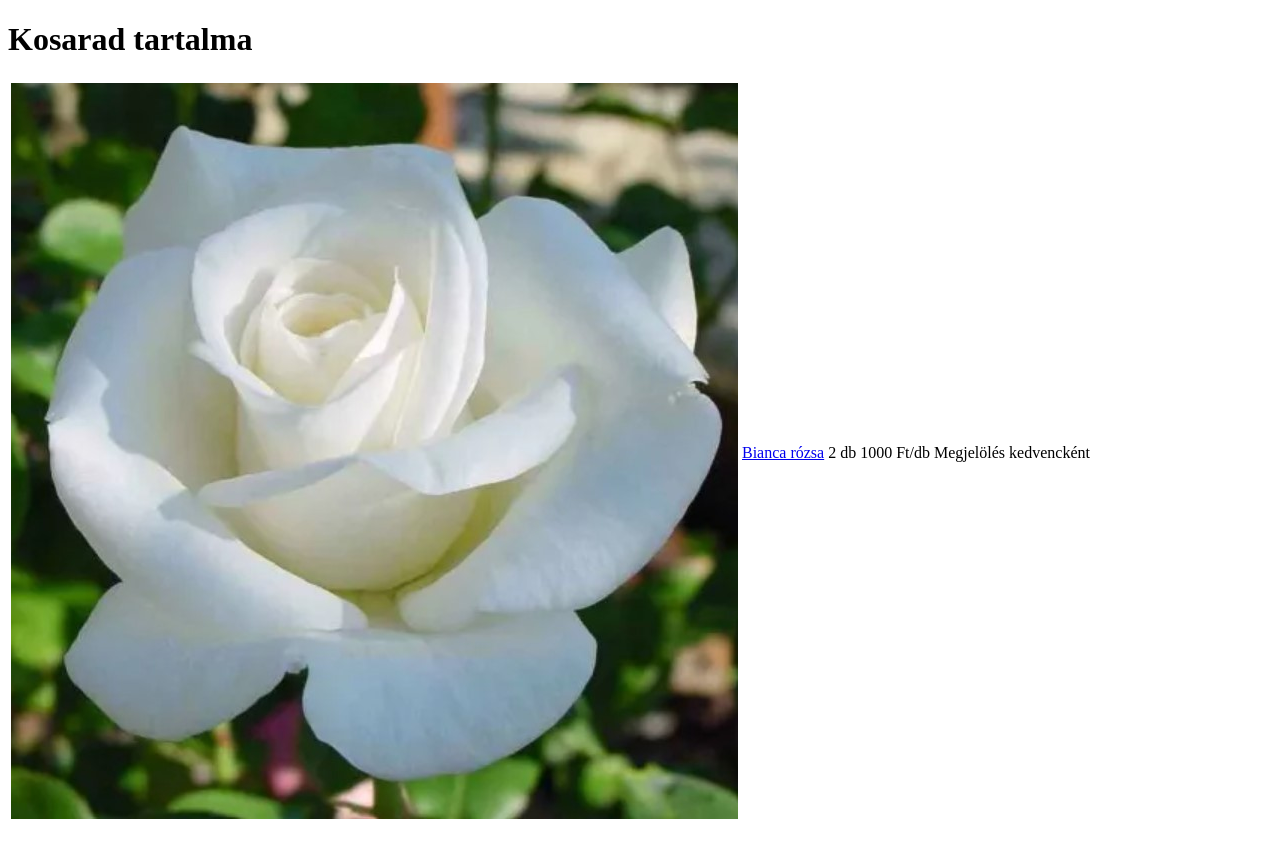
After one commit to dsdsgege/Webterv---projektmunka, a PHP site: page /cart.html in a window 1280 px wide. The commit adds this page. Run offline with PHP 8.4, Linux system fonts and the light colour scheme.

Commit message:
cart
Elkezdtem a cart-ot, de valamiért nem működik rá pl hogy #cart table { } css

```diff
--- /dev/null
+++ b/cart.html
@@ -0,0 +1,56 @@
+<!DOCTYPE html>
+<html lang="en">
+<head>
+    <meta charset="UTF-8">
+    <meta name="viewport" content="width=device-width, initial-scale=1.0">
+    <title>Kosár</title>
+</head>
+<body id="cart">
+    <header>
+
+
+    </header>
+
+    <main>
+        <h1>Kosarad tartalma</h2>
+            <div id="cart_table">
+                <table>
+
+                    <tr>
+                        <td class="cart_img"> <img src="img/rozsak/bianca.jpg" alt="bianca rozsa"></td>
+                        <td class="cart_product"> <a href="#bianca">Bianca rózsa</a></td>
+                        <td class="cart_quantity"> 2 db</td>
+                        <td class="cart_price">1000 Ft/db</td>
+                        <td class="favorite">Megjelölés kedvencként</td>
+                    </tr>
+                    <tr>
+                        <td class="cart_img"></td>
+                        <td class="cart_product"></td>
+                        <td class="cart_quantity"></td>
+                        <td class="cart_price"></td>
+                        <td class="favorite"></td>
+                    </tr>
+                    <tr>
+                        <td class="cart_img"></td>
+                        <td class="cart_product"></td>
+                        <td class="cart_quantity"></td>
+                        <td class="cart_price"></td>
+                        <td class="favorite"></td>
+                    </tr>
+                    <tr>
+                        <td class="cart_img"></td>
+                        <td class="cart_product"></td>
+                        <td class="cart_quantity"></td>
+                        <td class="cart_price"></td>
+                        <td class="favorite"></td>
+                    </tr>
+
+
+
+
+                </table>
+            </div>
+
+    </main>
+</body>
+</html>
```
Also changed, not shown: ismerteto.html (+5 -5 lines), style.css (+11 -0 lines).
